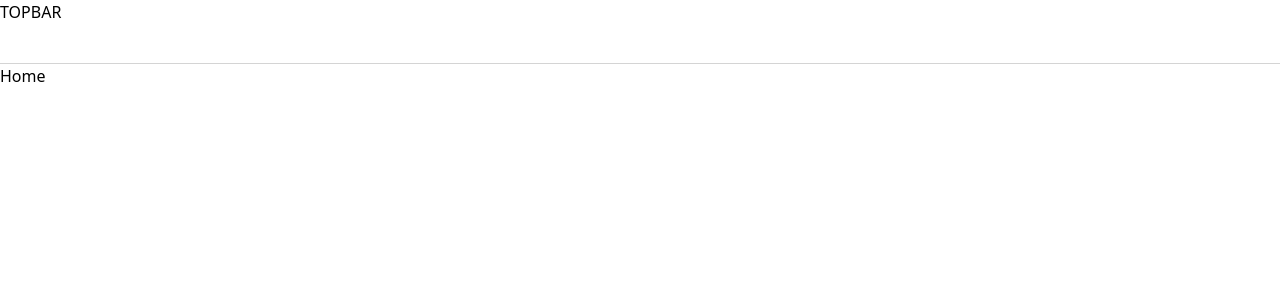
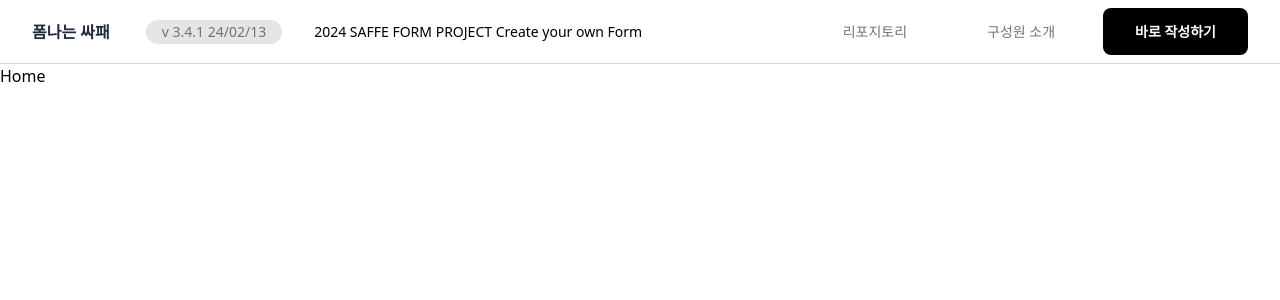
Before and after one commit to SSA-FE/formssafe-fe, a React (Vite) app: page / in a window 1280 px wide. Shown: the top 300 px of the page. Built offline with nearby package versions, Linux system fonts and the light colour scheme.

Commit message:
feat: Topbar 컴포넌트 구현

```diff
--- a/src/components/Topbar.tsx
+++ b/src/components/Topbar.tsx
@@ -1,7 +1,31 @@
 const Topbar = () => {
   return (
-    <nav className="w-full border-b h-topbar border-neutral-300">
-      <>TOPBAR</>
+    <nav className="w-full h-topbar min-h-16 flex items-center justify-between border-b  border-neutral-300 px-8 py-2 whitespace-nowrap overflow-clip">
+      <div className="flex gap-9 align-middle">
+        <p className="text-slate-800 text-base font-bold">폼나는 싸패</p>
+        <div className="flex items-center gap-4 text-sm">
+          <span className="flex items-center text-neutral-500 rounded-2xl px-4 h-full bg-neutral-200 ">
+            v 3.4.1 24/02/13
+          </span>
+          <span className="flex items-center bg-primaryTag text-primaryTag rounded-2xl px-4 h-full">
+            2024 SAFFE FORM PROJECT Create your own Form
+          </span>
+        </div>
+      </div>
+
+      <ul className="flex items-center h-full text-neutral-500 font-normal text-sm gap-4">
+        <li className="flex items-center h-full px-8 cursor-pointer">
+          <p>리포지토리</p>
+        </li>
+        <li className="h-full flex justify-center items-center px-8 cursor-pointer">
+          <p className="w-100">구성원 소개</p>
+        </li>
+        <li className="h-full">
+          <button className="h-full px-8 bg-black text-white rounded-lg font-bold text-sm">
+            바로 작성하기
+          </button>
+        </li>
+      </ul>
     </nav>
   );
 };
```
